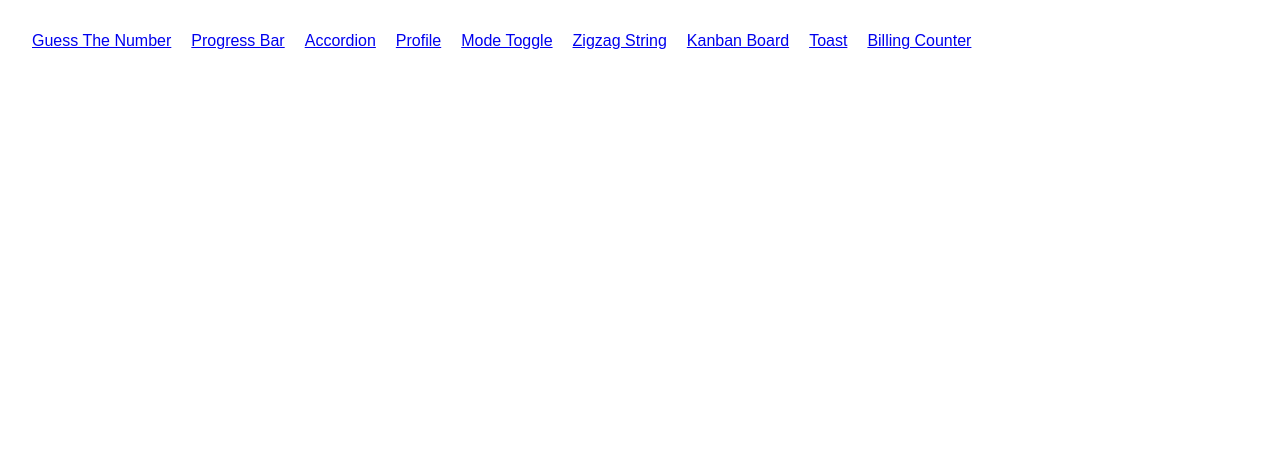
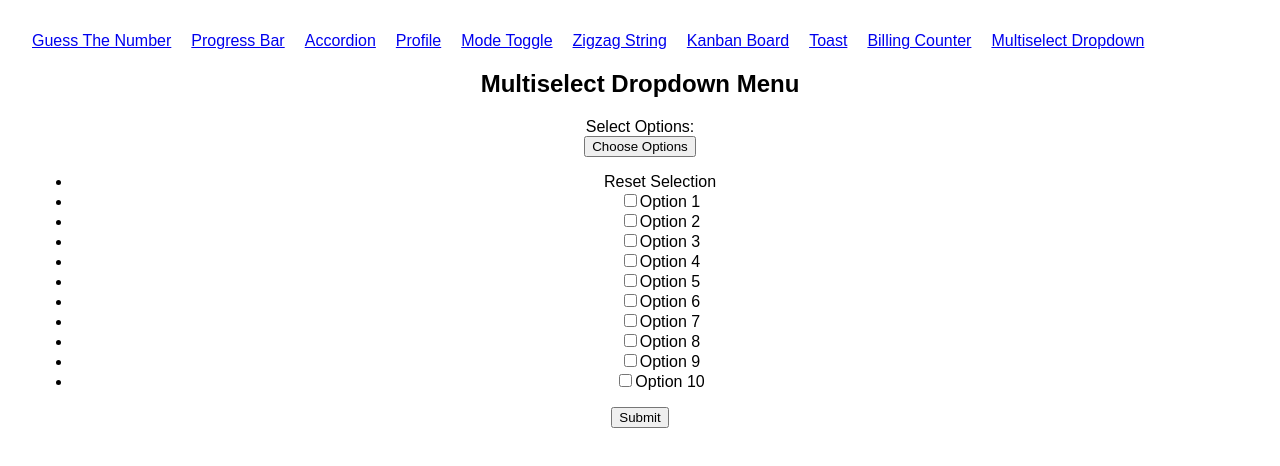
Before and after one commit to Gk-learner/dev-lab, a React (Vite) app: page /multiselect-dropdown in a window 1280 px wide. Shown: the top 466 px of the page. Built offline with nearby package versions, Linux system fonts and the light colour scheme.

Commit message:
multi select dropdown

```diff
--- a/src/App.jsx
+++ b/src/App.jsx
@@ -107,6 +107,7 @@ const ZigzagString = React.lazy(() => import('./ZigzagString.jsx'))
 const ModeToggle = React.lazy(() => import('./ModeToggle.jsx'))
 const Accordion = React.lazy(() => import('./Accordion.jsx'))
 const BillingCounter = React.lazy(() => import('./BillingCouter.jsx'))
+const MultiSelectDropdown = React.lazy(() => import('./MultiseectDropdown.jsx'))
 function App() {
   return (
 
@@ -114,6 +115,7 @@ function App() {
       <Suspense fallback={<div>Loading...</div>}>
       <Navbar />
       <Routes>
+
         <Route path="/" element={<GuessTheNumber />} />
         <Route path="/progress" element={<ProgressBar />} />
         <Route path="/accordion" element={<Accordion />} />
@@ -123,6 +125,7 @@ function App() {
         <Route path="/kanban-board" element={<KanbanBoard />} />
         <Route path="/toast" element={<ToastContainer/ >}/>
         <Route path="/billing-counter" element={<BillingCounter/>}/>
+        <Route path="/multiselect-dropdown" element={<MultiSelectDropdown/>}/>
       </Routes>
       </Suspense>
     </Router>
--- /dev/null
+++ b/src/MultiseectDropdown.jsx
@@ -0,0 +1,52 @@
+import React,{useState} from "react";
+// import "./styles.css";
+
+function MultiSelectDropdown() {
+  const [inputs, setInputs] = useState([])
+
+  const handleClick = (e) => {
+    console.log(e.target.value)
+    const item = e.target.value;
+const currindex = inputs.indexOf(item);
+    if (currindex > -1) {
+      const newInputs = inputs.filter((input) => input !== item);
+      setInputs(newInputs);
+    } else {
+      setInputs([...inputs, item]);
+    }
+
+    // setInputs(prev => [...prev, item])
+  }
+  return (
+    <div className="dropdown-container">
+      <h2 className="dropdown-title">Multiselect Dropdown Menu</h2>
+      <label className="dropdown-label">Select Options:</label>
+      <div className="dropdown-wrapper">
+        <button className="dropdown-toggle">
+          <span className="dropdown-icon">
+          </span>
+          <span className="dropdown-button-label">Choose Options</span>
+        </button>
+        <ul className="dropdown-menu">
+
+          <li className="dropdown-reset">Reset Selection</li>
+          {[1, 2, 3, 4, 5, 6, 7, 8, 9, 10].map((item, index) =>
+          (<li key={index} className="dropdown-option">
+            <input
+              type="checkbox"
+              name="option"
+              value={item}
+              onChange={handleClick} />
+            <span className="option-label">Option {item}</span>
+          </li>))}
+
+        </ul>
+      </div>
+
+      <button className="submit-button">Submit{inputs}</button>
+      <div className="result-area"></div>
+    </div>
+  );
+}
+
+export default MultiSelectDropdown;
--- a/src/Navbar.jsx
+++ b/src/Navbar.jsx
@@ -14,6 +14,7 @@ function Navbar() {
       <NavLink to="/kanban-board">Kanban Board</NavLink>
       <NavLink to="/toast">Toast</NavLink>
       <NavLink to="/billing-counter">Billing Counter</NavLink>
+      <NavLink to="/multiselect-dropdown">Multiselect Dropdown</NavLink>
     </nav>
   )
 }
--- a/src/Toast/Toast.jsx
+++ b/src/Toast/Toast.jsx
@@ -6,7 +6,7 @@ const Toast = ({message, type,duration}) => {
 
   useEffect(() => {
     if (!toastData.message) return;
-        setHide(false);
+        // setHide(false);
 
     const timer = setTimeout(() => {
       setHide(true);
```
